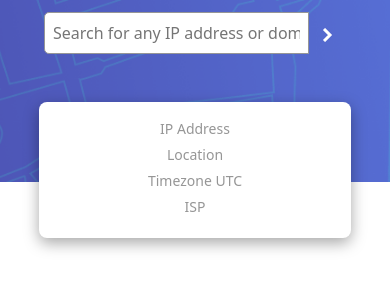
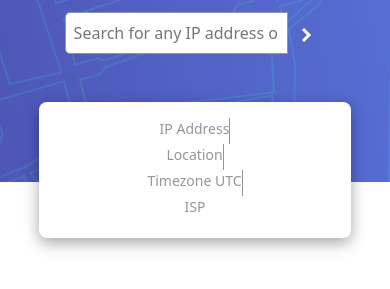
Before and after one commit to chaoukiksr/IP-Address-Tracker, a website with bundled scripts: page index.html in a window 390 px wide. Shown: the part 69-358 px from the top of the page. Built offline with nearby package versions, Linux system fonts and the light colour scheme.

Commit message:
fixing some problems

```diff
--- a/index.html
+++ b/index.html
@@ -23,7 +23,7 @@
 
 <body>
   <header>
-    <div class="container">
+
       <h1>IP Address Tracker</h1>
       <div class="action">
         <input type="text" name="" id="ipInput" placeholder="Search for any IP address or domain">
@@ -31,7 +31,7 @@
           <img src="images/icon-arrow.svg" alt="">
         </div>
       </div>
-    </div>
+
   </header>
   <!-- <div class="container"> -->
 
--- a/style.css
+++ b/style.css
@@ -31,6 +31,8 @@ header h1 {
 }
 
 .action {
+  width: 80%;
+  margin: auto;
   display: flex;
   justify-content: center;
   align-items: center;
@@ -41,7 +43,7 @@ input {
   border: 1px solid var(--Dark-Gray);
   padding: 0.5rem;
   border-radius: 5px 0 0 5px;
-  width: 300px;
+  width: 40%;
 }
 
 .submitBtn {
@@ -70,8 +72,12 @@ input {
 .ipInfo > div {
   text-align: center;
   flex: 1;
+
 }
 
+.ipInfo > div:not(:last-child){
+  border-right: 1px solid var(--Dark-Gray);
+}
 .ipInfo .label {
   color: var(--Dark-Gray);
   font-weight: 500;
@@ -80,8 +86,8 @@ input {
 .mapContainer{
    flex: 1 1 auto; /* Map takes all remaining space */
    /* height: 100%; */
-}
-#map {
+  }
+  #map {
   /* padding: 2rem 0; */
   height: 100%; /* Dynamically adjusts to its parent's height */
   /* transform: translateY(-100px); */
@@ -90,8 +96,8 @@ input {
 
 /* Media Queries */
 @media (max-width: 768px) {
-   header{
-      padding: 2rem 2rem 8rem 2rem;
+  header{
+    padding: 2rem 2rem 8rem 2rem;
    }
   .ipInfo {
     flex-direction: column;
@@ -99,12 +105,18 @@ input {
     text-align: center;
     transform: translateY(-80px);
   }
+  input {
+    border: 1px solid var(--Dark-Gray);
+    padding: 0.5rem;
+    border-radius: 5px 0 0 5px;
+    width: 100%;
+  }
 
   .ipInfo > div {
     border-right: none;
     padding: 0rem 0;
   }
-.ipInfo .label {
+  .ipInfo .label {
   color: var(--Dark-Gray);
   font-size: 14px;
   font-weight: 500;
```
